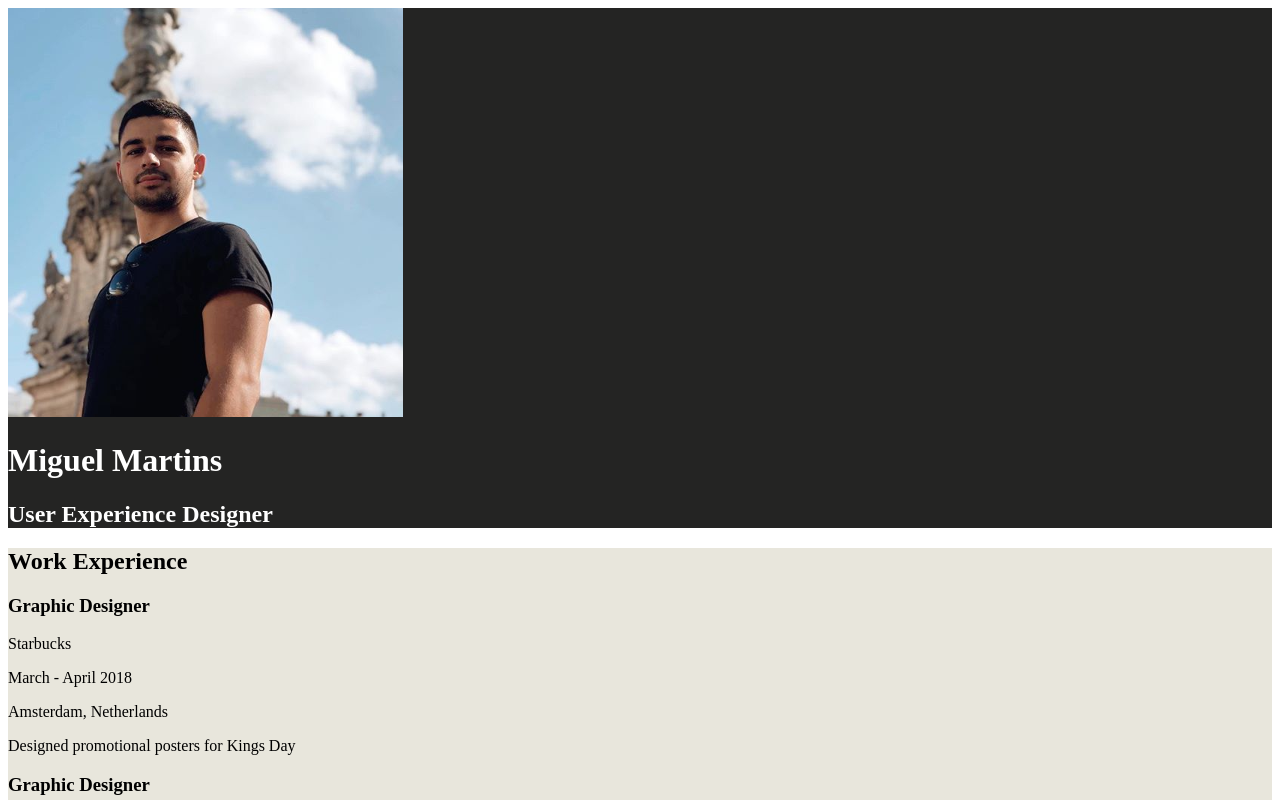
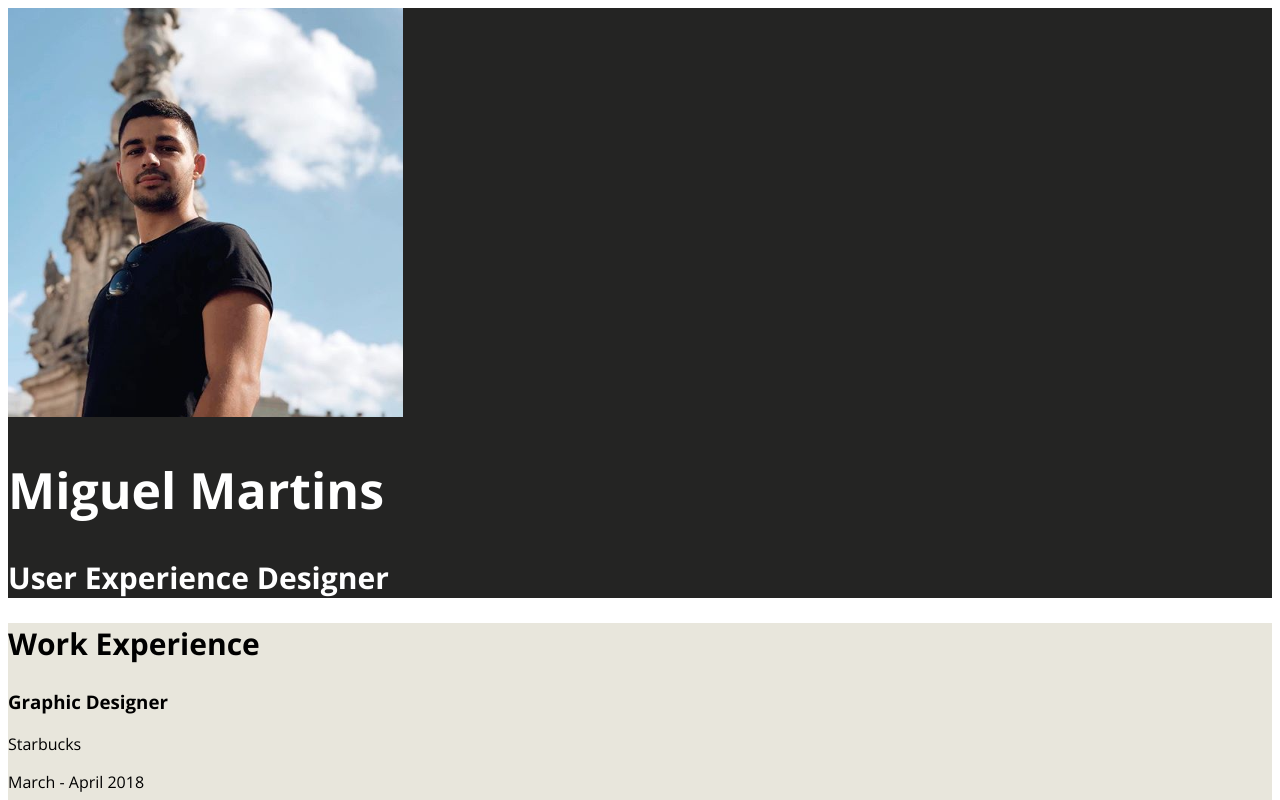
Before and after one commit to UXDSkillslab1718/3-css-essential-training-1-2-resume-files-miguelfmartins18, a plain HTML site: page css-resume/index.html in a window 1280 px wide. Shown: the top 800 px of the page. Drawn offline with nearby package versions, Linux system fonts and the light colour scheme.

Commit message:
Chapter 3 - Typography

```diff
--- a/css-resume/css/styles.css
+++ b/css-resume/css/styles.css
@@ -10,7 +10,7 @@
 /* GLOBAL STYLES*/
 
 body{
-
+    font-family: 'Open Sans', sans-serif;
 }
 
 a {
@@ -23,6 +23,14 @@ a:hover{
     cursor: pointer;
 }
 
+
+h1{
+    font-size: 50px;
+}
+
+h2{
+    font-size: 30px;
+}
 /* HEADER AND FOOTER*/
 
 header, footer{
--- a/css-resume/index.html
+++ b/css-resume/index.html
@@ -23,6 +23,7 @@
     <link rel="icon" type="image/png" sizes="16x16" href="images/favicon/favicon-16x16.png">
 
     <link rel="stylesheet" href="css/styles.css">
+    <link href="https://fonts.googleapis.com/css?family=Open+Sans:400,700" rel="stylesheet">
 </head>
 <body>
     <!-- // Intro -->
```
